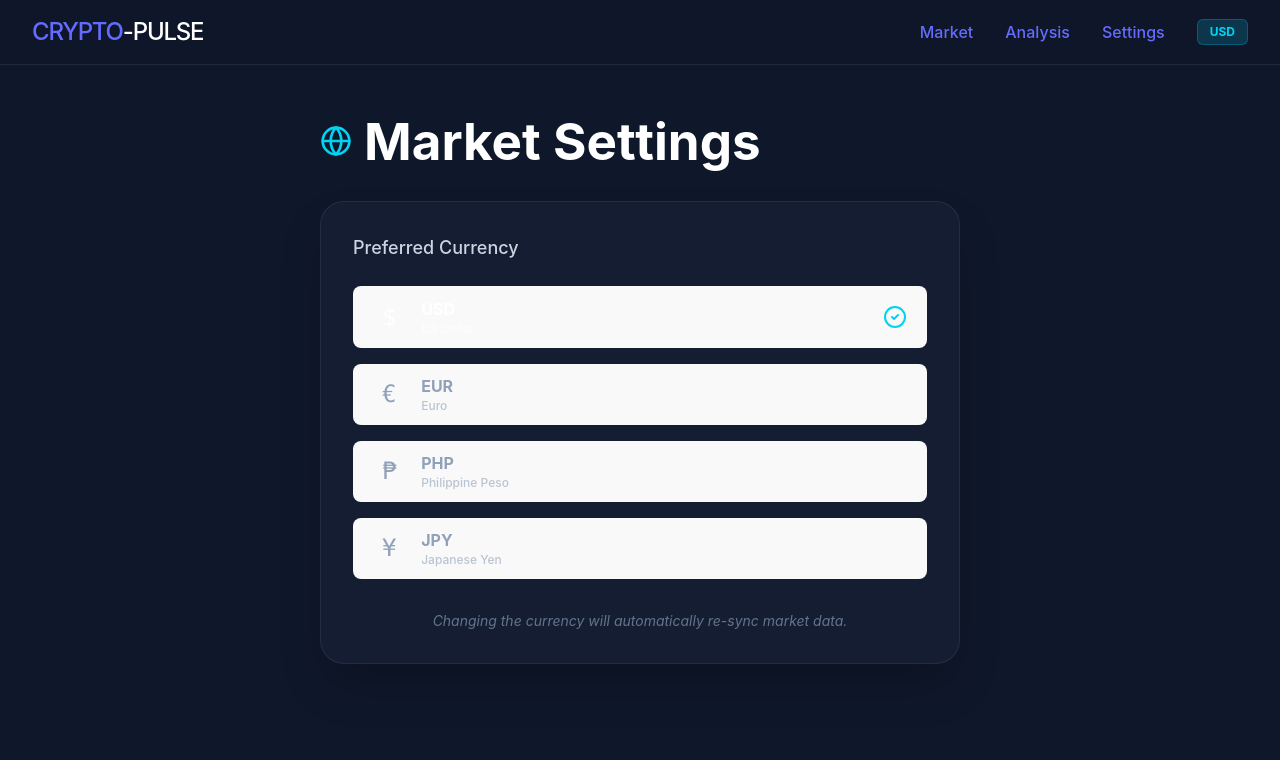
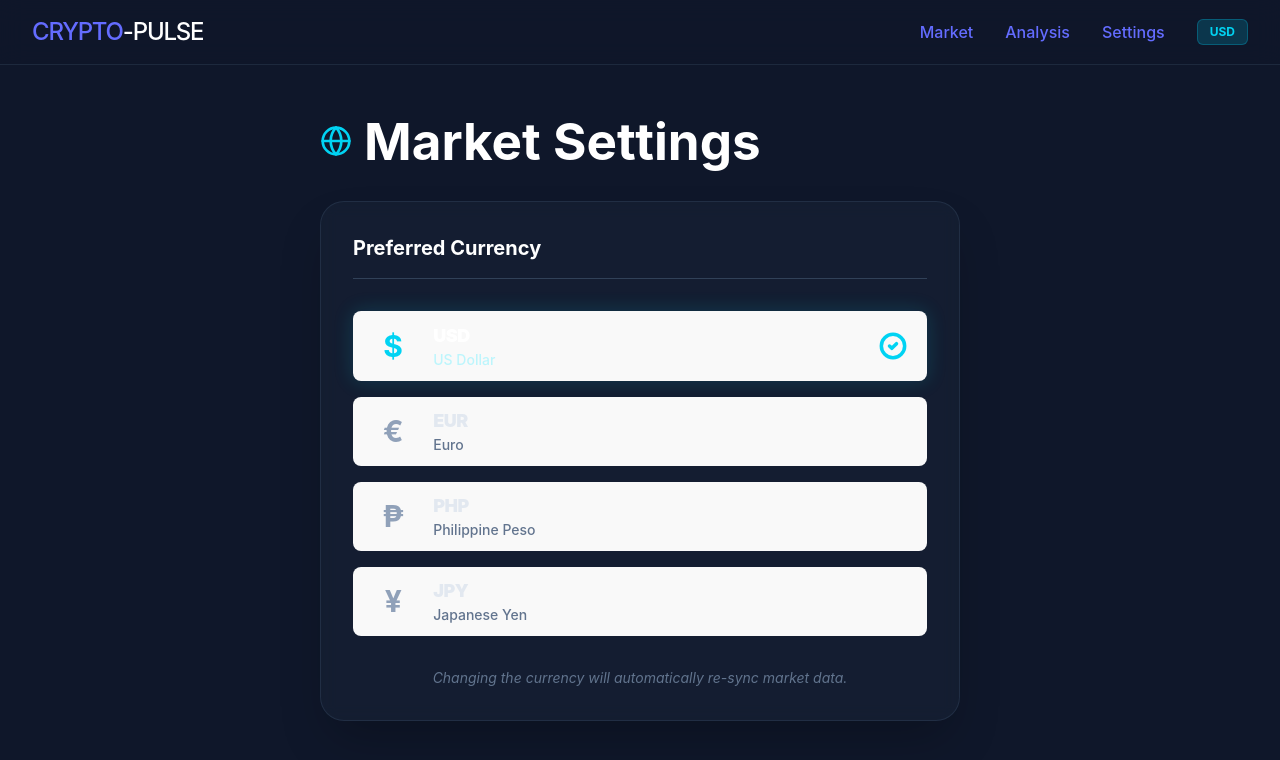
Before and after one commit to seanio777/crypto-pulse, a React (Vite) app: page /settings in a window 1280 px wide. Shown: the top 760 px of the page. Built offline with nearby package versions, Linux system fonts and the light colour scheme.

Commit message:
style: enhance text visibility and contrast for accessibility

```diff
--- a/src/pages/Home.jsx
+++ b/src/pages/Home.jsx
@@ -52,25 +52,26 @@ const Home = () => {
         {filteredCoins.map(coin => {
           const isPositive = coin.price_change_percentage_24h >= 0;
           return (
-            <div key={coin.id} className="group p-5 bg-slate-800/40 rounded-2xl border border-slate-700/50 hover:border-cyan-500/40 hover:bg-slate-800/60 transition-all duration-300 shadow-xl hover:shadow-cyan-500/5">
-              <div className="flex justify-between items-start">
+            <div key={coin.id} className="group p-6 bg-slate-800/60 rounded-2xl border border-slate-700/50 hover:border-cyan-500/50 transition-all shadow-xl">
+              <div className="flex justify-between items-center">
                 <div className="flex items-center gap-4">
-                  <div className="p-2 bg-slate-900 rounded-lg group-hover:scale-110 transition-transform">
-                    <img src={coin.image} alt={coin.name} className="w-8 h-8" />
+                  <div className="p-2 bg-slate-900 rounded-xl">
+                    <img src={coin.image} alt={coin.name} className="w-10 h-10" />
                   </div>
                   <div>
-                    <h3 className="font-bold text-slate-100">{coin.name}</h3>
-                    <span className="text-xs font-mono text-slate-500 uppercase">{coin.symbol}</span>
+                    {/* VISIBILITY: Using slate-100 and slate-400 for contrast */}
+                    <h3 className="font-extrabold text-lg text-slate-100 tracking-tight">{coin.name}</h3>
+                    <span className="text-xs font-bold font-mono text-cyan-500/80 uppercase tracking-widest">{coin.symbol}</span>
                   </div>
                 </div>
 
                 <div className="text-right">
-                  <p className="text-lg font-bold font-mono text-white">
-                    {/* DYNAMIC SYMBOL APPLIED HERE */}
+                  {/* VISIBILITY: Price is now bold and white */}
+                  <p className="text-xl font-black font-mono text-white">
                     {getSymbol(currency)}{coin.current_price.toLocaleString(undefined, { minimumFractionDigits: 2 })}
                   </p>
-                  <div className={`flex items-center justify-end gap-1 text-sm font-medium ${isPositive ? 'text-emerald-400' : 'text-rose-400'}`}>
-                    {isPositive ? <TrendingUp size={14}/> : <TrendingDown size={14}/>}
+                  <div className={`flex items-center justify-end gap-1 text-sm font-bold ${isPositive ? 'text-emerald-400' : 'text-rose-400'}`}>
+                    {isPositive ? <TrendingUp size={16}/> : <TrendingDown size={16}/>}
                     {Math.abs(coin.price_change_percentage_24h).toFixed(2)}%
                   </div>
                 </div>
--- a/src/pages/Settings.jsx
+++ b/src/pages/Settings.jsx
@@ -18,28 +18,32 @@ const Settings = () => {
         <h1 className="text-3xl font-bold text-white">Market Settings</h1>
       </div>
 
-      <div className="bg-slate-800/40 rounded-3xl border border-slate-700/50 p-8 shadow-2xl">
-        <h2 className="text-lg font-medium text-slate-300 mb-6">Preferred Currency</h2>
+      <div className="bg-slate-800/40 rounded-3xl border border-slate-700/50 p-8 shadow-2xl backdrop-blur-sm">
+      <h2 className="text-xl font-bold text-white mb-8 border-b border-slate-700 pb-4">Preferred Currency</h2>
 
         <div className="grid gap-4">
         {currencies.map((curr) => (
           <button
             key={curr.code}
             onClick={() => setCurrency(curr.code)}
-              className={`flex items-center justify-between p-5 rounded-2xl border transition-all ${
+            className={`flex items-center justify-between p-6 rounded-2xl border-2 transition-all ${
               currency === curr.code
-                ? 'bg-cyan-500/10 border-cyan-500 text-white'
-                : 'bg-slate-900/50 border-slate-800 text-slate-400 hover:border-slate-600'
+              ? 'bg-cyan-500/20 border-cyan-500 text-white shadow-[0_0_20px_rgba(6,182,212,0.2)]'
+              : 'bg-slate-900/80 border-slate-700 text-slate-200 hover:border-slate-500'
             }`}
           >
-              <div className="flex items-center gap-4">
-                <span className="text-2xl font-mono w-8">{curr.symbol}</span>
+            <div className="flex items-center gap-5">
+              <span className={`text-3xl font-bold w-10 ${currency === curr.code ? 'text-cyan-400' : 'text-slate-400'}`}>
+                {curr.symbol}
+              </span>
               <div className="text-left">
-                  <p className="font-bold">{curr.code}</p>
-                  <p className="text-xs opacity-60">{curr.name}</p>
+                <p className="text-lg font-black tracking-tight">{curr.code}</p>
+                <p className={`text-sm font-medium ${currency === curr.code ? 'text-cyan-200/70' : 'text-slate-500'}`}>
+                  {curr.name}
+                </p>
               </div>
             </div>
-              {currency === curr.code && <CheckCircle2 className="text-cyan-400" size={24} />}
+            {currency === curr.code && <CheckCircle2 className="text-cyan-400" size={28} strokeWidth={3} />}
           </button>
         ))}
         </div>
```
Lines whose indentation alone changed are shown as unchanged.
